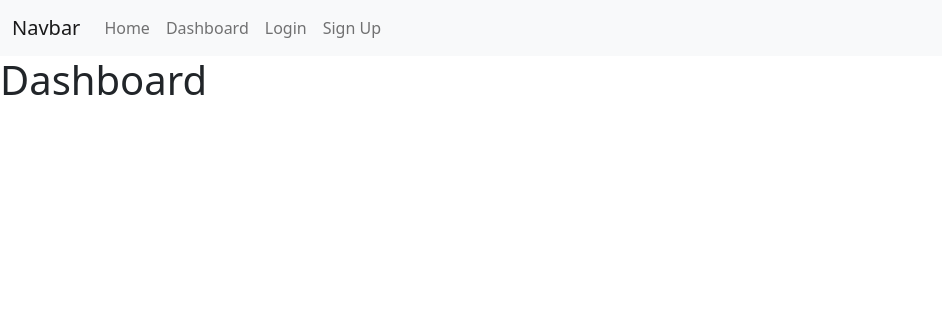
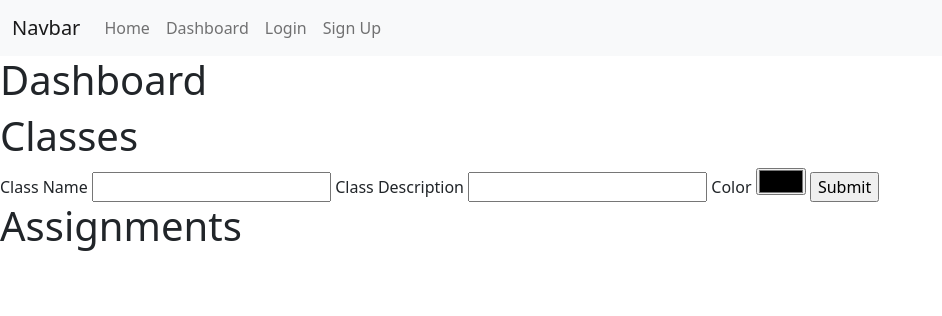
Before and after one commit to aldenq/homework-planner, a Flask app: template templates/dashboard.html in a window 1280 px wide. Shown: the top 316 px of the page, without its empty margins (0-942 px from the left). Run offline with Flask 2, Linux system fonts and the light colour scheme; the template is opened without the code that fills it, so the values that code supplies are empty; some libraries are stand-ins or nearby versions.

Commit message:
can now add assingments and classes

```diff
--- a/app.py
+++ b/app.py
@@ -1,10 +1,12 @@
 import os
-from flask import Flask, redirect, url_for, render_template, request, flash
+from bson.objectid import ObjectId
+from flask import Flask, redirect, url_for, render_template, request, flash, session
 from pymongo import MongoClient
 from flask_bcrypt import Bcrypt
 
 app = Flask(__name__)
-app.secret_key = os.urandom(12)
+# app.secret_key = os.urandom(12)
+app.secret_key = 'funny_key'
 
 #Bcrypt setup
 bcrypt = Bcrypt(app)
@@ -16,13 +18,68 @@ users = db.users
 classes = db.classes
 assignments = db.assignments
 
+# -- HELPERS --
+def logged_in():
+    return session.get('username') and session.get('password')
+def current_user():
+    found_user = users.find_one({
+        'username':session.get('username'),
+        'password':session.get('password')
+    })
+    return found_user
+
 @app.route('/', methods=['GET'])
 def index():
     return render_template("index.html")
 
+# DASHBOARD
 @app.route('/dashboard', methods=['GET'])
 def dashboard():
-    return render_template("dashboard.html")
+    if logged_in():
+        user = current_user()
+        user_classes = list(classes.find({'user_id':user['_id']}))
+        print(len(list(user_classes)))
+        for c in user_classes:
+            found_assignments = assignments.find({'class_id':c['_id']})
+            c['assignments'] = []
+            c['assignments'].extend(found_assignments)
+        return render_template("dashboard.html", user=user, classes=user_classes)
+    else:
+        return redirect(url_for('login'))
+
+# CLASSES
+@app.route('/classes/new', methods=['POST'])
+def class_new():
+    if logged_in():
+
+        form_data = {
+            'name':request.form.get('name'),
+            'description':request.form.get('description'),
+            'color':request.form.get('color'),
+            'user_id':current_user()['_id']
+        }
+        classes.insert_one(form_data)
+        return redirect(url_for('dashboard'))
+    else:
+        return redirect(url_for('login'))
+
+# ASSIGNMENTS
+@app.route('/assignments/new/<class_id>', methods=['POST'])
+def assignment_new(class_id):
+    if logged_in():
+
+        form_data = {
+            'name':request.form.get('name'),
+            'description':request.form.get('description'),
+            'time':request.form.get('time'),
+            'date':request.form.get('date'),
+            'class_id':ObjectId(class_id)
+        }
+        assignments.insert_one(form_data)
+
+        return redirect(url_for('dashboard'))
+    else:
+        return redirect(url_for('login'))
 
 # LOGIN
 @app.route('/login', methods=['GET'])
@@ -40,7 +97,11 @@ def login_form():
     found_user = users.find_one({'username':form_data['username']})
     if found_user:
         if bcrypt.check_password_hash(found_user['password'], form_data['password']):
+            #add data to session
+            session['username'] = found_user['username']
+            session['password'] = found_user['password']
             flash('Found User', 'success')
+            return redirect(url_for('dashboard'))
         else:
             flash('Password is Wrong', 'warning')
     else:
@@ -66,10 +127,19 @@ def signup_form():
     found_user = users.find_one({'username':form_data['username']})
     if found_user:
         flash('User exists', 'danger')
+        return redirect(url_for("signup"))
     else:
+        # store new user
+        form_data['password'] = bcrypt.generate_password_hash(form_data['password'])
+        users.insert_one(form_data)
+
+        #add data to session
+        session['username'] = form_data['username']
+        session['password'] = form_data['password']
         flash('Successfully created user', 'success')
 
-    return redirect(url_for("signup"))
+        return redirect(url_for("dashboard"))
+
 
 if __name__ == '__main__':
     app.run(debug=True)
--- a/templates/dashboard.html
+++ b/templates/dashboard.html
@@ -4,4 +4,48 @@
 
 <h1>Dashboard</h1>
 
+<h1>Classes</h1>
+<form action="{{ url_for('class_new') }}", method="post">
+    <label for="name">Class Name</label>
+    <input type="text" name="name" id="">
+    <label for="description">Class Description</label>
+    <input type="text" name="description" id="">
+    <label for="color">Color</label>
+    <input type="color" name="color" id="">
+    <input type="submit" value="Submit">
+</form>
+{% for class in classes %}
+<div>
+    <h3>{{class.name}}</h3>
+    <h5>{{class.description}}</h5>
+    <!-- Make this for both -->
+    <form action="{{ url_for('assignment_new', class_id=class['_id']) }}", method="post">
+        <label for="name">Assignment Name</label>
+        <input type="text" name="name" id="">
+
+        <label for="description">Assignment Description</label>
+        <input type="text" name="description" id="">
+
+        <label for="time">Time</label>
+        <input type="time" name="time" id="">
+
+        <label for="date">Date</label>
+        <input type="date" name="date" id="">
+
+        <input type="submit" value="Submit">
+    </form>
+    {% for assignment in class['assignments'] %}
+        <div>
+            <h5>{{ assignment.name }}</h5>
+            <p>{{ assignment.description }}</p>
+            <p>{{ assignment.time }}</p>
+            <p>{{ assignment.date }}</p>
+        </div>
+    {% endfor %}
+</div>
+{% endfor %}
+
+<h1>Assignments</h1>
+
+
 {% endblock content %}
```
